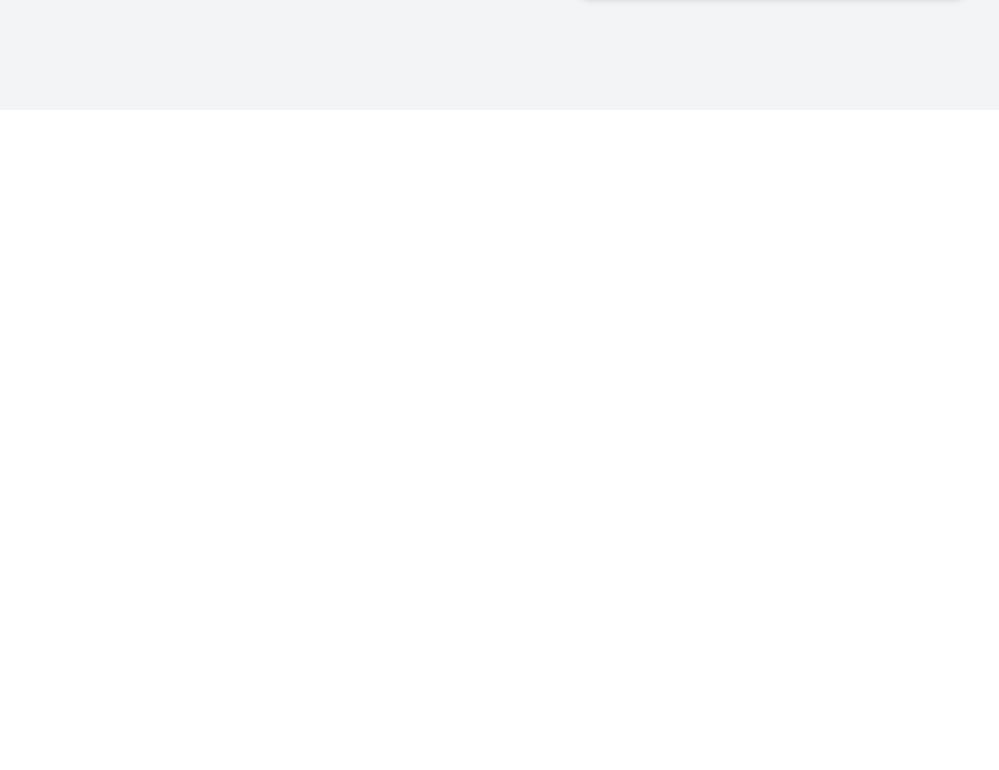
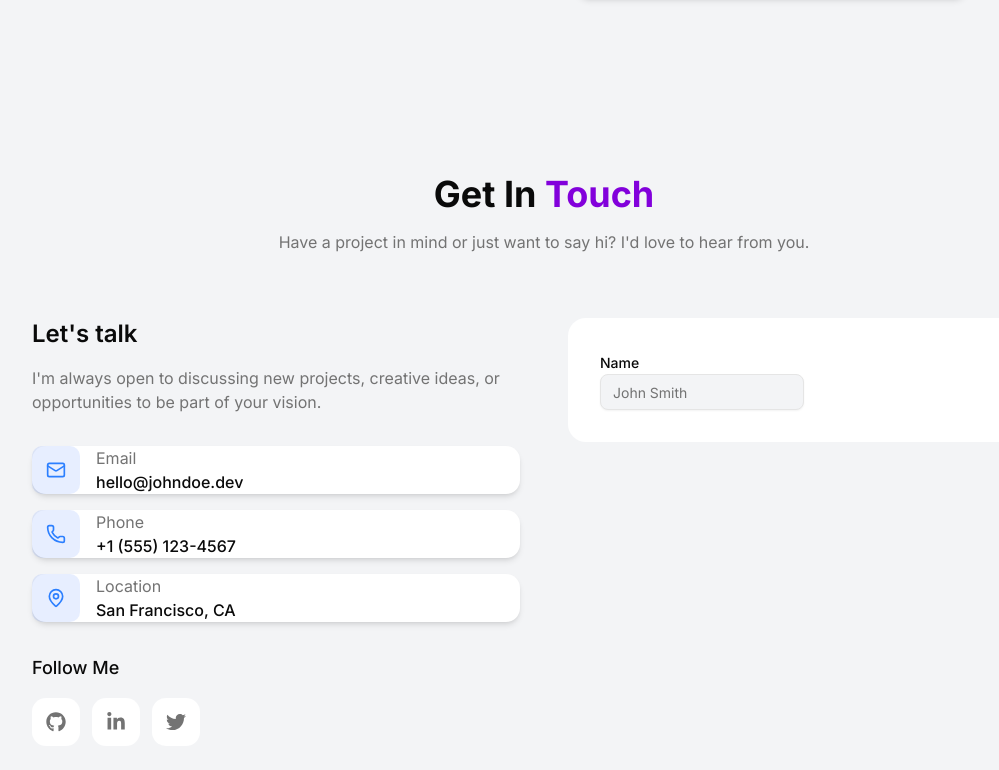
Before and after one commit to ayasha-khatun/ayasha-dev, a Next.js app: page / in a window 1280 px wide. Shown: the part 5282-6052 px from the top of the page, without its empty margins (96-1095 px from the left). Before the commit the page ends 5392 px from the top, so only its background shows below. Built offline with nearby package versions, Linux system fonts and the light colour scheme.

Commit message:
added contact file

```diff
--- /dev/null
+++ b/components/Home/Contact/Contact.tsx
@@ -0,0 +1,60 @@
+import SectionHeading from '@/components/Helper/SectionHeading';
+import { Input } from '@/components/ui/input';
+import { contactInfo, socialLinks } from '@/data';
+import { it } from 'node:test';
+import React from 'react'
+
+const Contact = () => {
+  return (
+    <div className='py-16 bg-gray-100 dark:bg-gray-950'>
+        <SectionHeading title_1='Get In' title_2='Touch' description="Have a project in mind or just want to say hi? I'd love to hear from you."/>
+        <div className='w-[80%] mx-auto'>
+            <div className="grid lg:grid-cols-2 gap-12 max-w-5xl mx-auto">
+                <div>
+                    <div className="space-y-8">
+                        <div>
+                            <h3 className='text-2xl font-semibold mb-4'>Let's talk</h3>
+                            <p className='text-muted-foreground'>I'm always open to discussing new projects, creative ideas, or opportunities to be part of your vision.</p>
+                        </div>
+                        <div className='space-y-4'>
+                            {contactInfo.map((item)=>{
+                                return <a href={item.href} key={item.label} target='_blank' className='flex items-center gap-4 bg-white dark:bg-gray-800 shadow-md rounded-xl hover:scale-100 transition-all duration-300 group'>
+                                    <div className='w-12 h-12 rounded-lg bg-blue-600/10 flex items-center justify-center group-hover:bg-blue-600/20 transition-colors'>
+                                    <item.icon className='w-5 h-5 text-blue-500 dark:text-white' />
+                                    </div>
+                                    <div>
+                                        <p className='text-muted-foreground'>{item.label}</p>
+                                        <p className='font-medium'>{item.value}</p>
+                                    </div>
+                                </a>
+                            })}
+                        </div>
+                        <div>
+                            <h4 className='text-lg font-medium mb-4'>Follow Me</h4>
+                            <div className='flex gap-3'>
+                                {socialLinks.map((link)=>{
+                                    return <a href={link.href} key={link.label}target='_blank' className='w-12 h-12 rounded-xl bg-white dark:bg-gray-800 flex items-center justify-center text-muted-foreground hover:text-blue-500 transition-colors'>
+                                        <link.icon className='w-5 h-5' />
+                                    </a>
+                                })}
+                            </div>
+                        </div>
+                    </div>
+                </div>
+                <div>
+                    <form className='bg-white dark:bg-gray-800 rounded-2xl p-8 space-y-6'>
+                        <div className='grid sm:grid-cols-2 gap-4'>
+                            <div className='space-y-2'>
+                                <label  htmlFor="name" className='text-sm font-medium'>Name</label>
+                                <Input id='name' name='name' placeholder='John Smith' required className='bg-gray-100' />
+                            </div>
+                        </div>
+                    </form>
+                </div>
+            </div>
+        </div>
+    </div>
+  )
+}
+
+export default Contact;
--- a/components/Home/Home.tsx
+++ b/components/Home/Home.tsx
@@ -4,6 +4,7 @@ import About from './About/About';
 import Education from './Education/Education';
 import Skill from './Skill/Skill';
 import Project from './Project/Project';
+import Contact from './Contact/Contact';
 
 function Home() {
   return (
@@ -13,6 +14,7 @@ function Home() {
       <Skill />
       <Project />
       <Education />
+      <Contact />
     </div>
   )
 }
--- /dev/null
+++ b/components/ui/input.tsx
@@ -0,0 +1,21 @@
+import * as React from "react"
+
+import { cn } from "@/lib/utils"
+
+function Input({ className, type, ...props }: React.ComponentProps<"input">) {
+  return (
+    <input
+      type={type}
+      data-slot="input"
+      className={cn(
+        "file:text-foreground placeholder:text-muted-foreground selection:bg-primary selection:text-primary-foreground dark:bg-input/30 border-input h-9 w-full min-w-0 rounded-md border bg-transparent px-3 py-1 text-base shadow-xs transition-[color,box-shadow] outline-none file:inline-flex file:h-7 file:border-0 file:bg-transparent file:text-sm file:font-medium disabled:pointer-events-none disabled:cursor-not-allowed disabled:opacity-50 md:text-sm",
+        "focus-visible:border-ring focus-visible:ring-ring/50 focus-visible:ring-[3px]",
+        "aria-invalid:ring-destructive/20 dark:aria-invalid:ring-destructive/40 aria-invalid:border-destructive",
+        className
+      )}
+      {...props}
+    />
+  )
+}
+
+export { Input }
--- /dev/null
+++ b/components/ui/textarea.tsx
@@ -0,0 +1,18 @@
+import * as React from "react"
+
+import { cn } from "@/lib/utils"
+
+function Textarea({ className, ...props }: React.ComponentProps<"textarea">) {
+  return (
+    <textarea
+      data-slot="textarea"
+      className={cn(
+        "border-input placeholder:text-muted-foreground focus-visible:border-ring focus-visible:ring-ring/50 aria-invalid:ring-destructive/20 dark:aria-invalid:ring-destructive/40 aria-invalid:border-destructive dark:bg-input/30 flex field-sizing-content min-h-16 w-full rounded-md border bg-transparent px-3 py-2 text-base shadow-xs transition-[color,box-shadow] outline-none focus-visible:ring-[3px] disabled:cursor-not-allowed disabled:opacity-50 md:text-sm",
+        className
+      )}
+      {...props}
+    />
+  )
+}
+
+export { Textarea }
```
